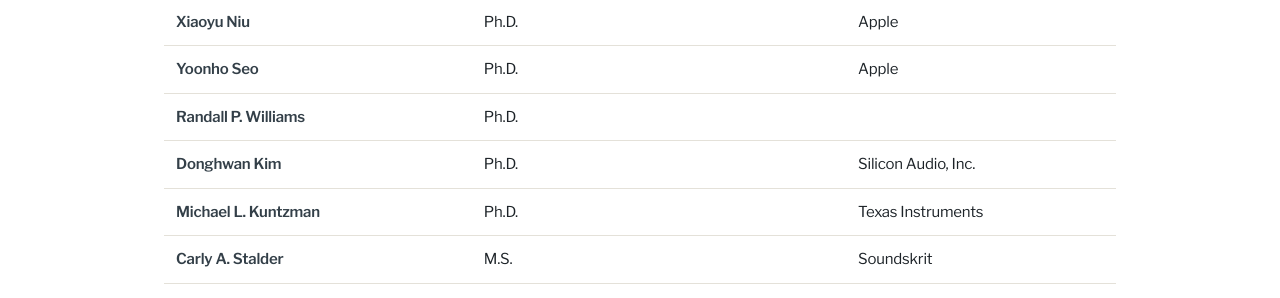
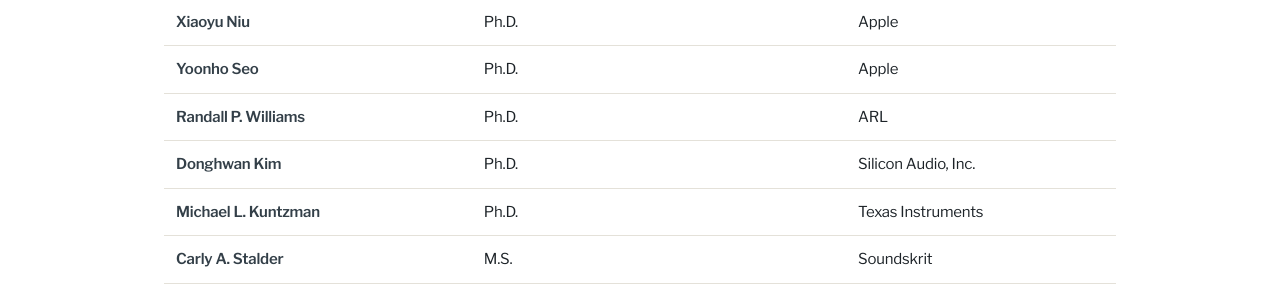
Before and after one commit to utacousticmems/utacousticmems.github.io, a Jekyll site: the page built from people.html, in a window 1280 px wide and 900 px high, scrolled down 2308 px. Shown: the part 152-450 px from the top of the window. Built offline with Jekyll 4.4.1, drawn with Linux system fonts in a browser that asks for light colours.

Commit message:
People: show ARL as where Randall P. Williams is now
Co-Authored-By: Claude Opus 5.5 <noreply@anthropic.com>
Claude-Session: https://claude.ai/code/session_01XnJK1sjytc7JfGWan55jgr

```diff
--- a/_data/people.yml
+++ b/_data/people.yml
@@ -58,7 +58,7 @@ alumni:
   - { name: "Ehsan Vatankhah", degree: "Ph.D.", year: "", now: "" }
   - { name: "Xiaoyu Niu", degree: "Ph.D.", year: "", now: "Apple" }
   - { name: "Yoonho Seo", degree: "Ph.D.", year: "", now: "Apple" }
-  - { name: "Randall P. Williams", degree: "Ph.D.", year: "", now: "" }
+  - { name: "Randall P. Williams", degree: "Ph.D.", year: "", now: "ARL" }
   - { name: "Donghwan Kim", degree: "Ph.D.", year: "", now: "Silicon Audio, Inc." }
   - { name: "Michael L. Kuntzman", degree: "Ph.D.", year: "", now: "Texas Instruments" }
   - { name: "Carly A. Stalder", degree: "M.S.", year: "", now: "Soundskrit" }
```
